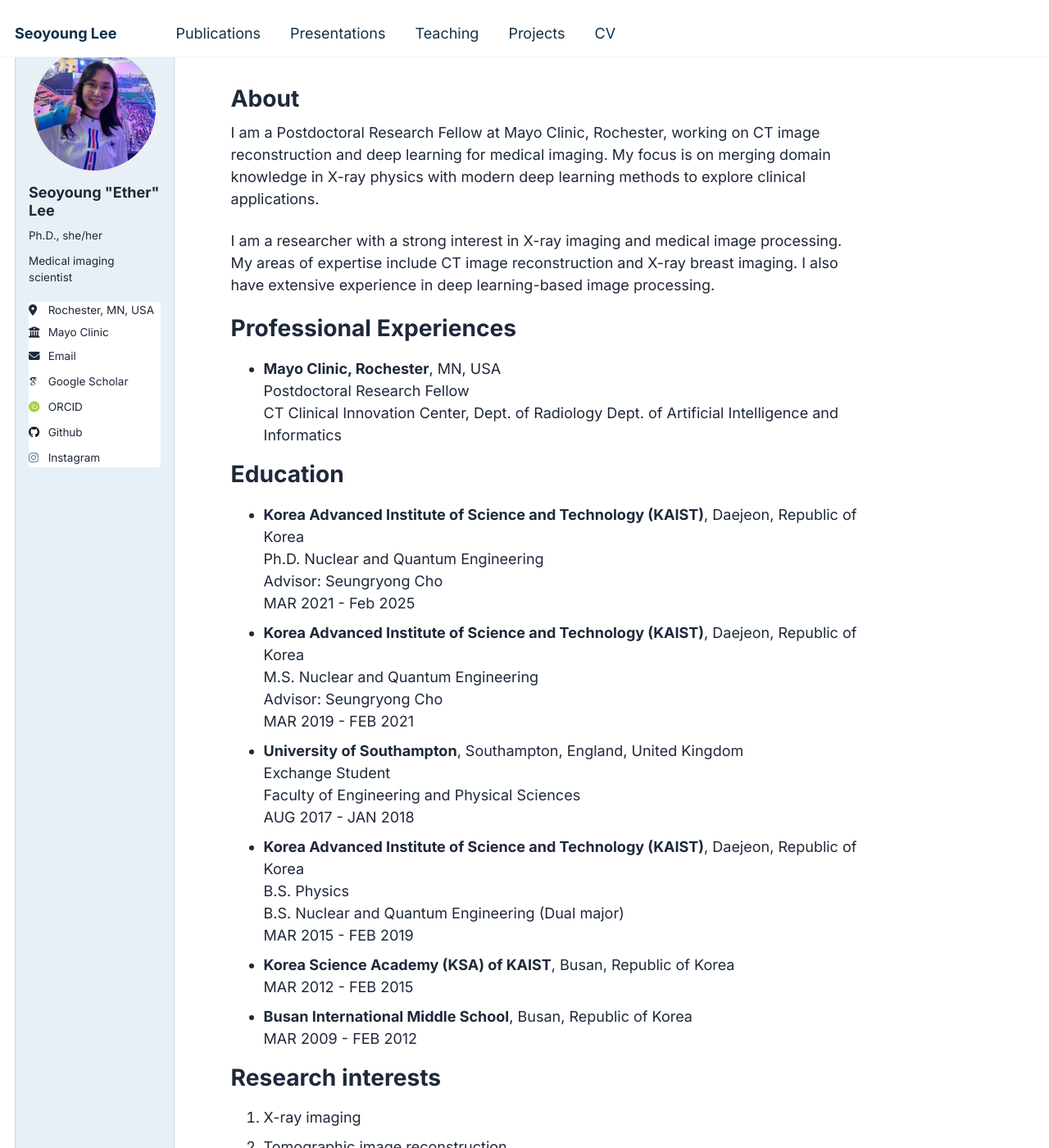
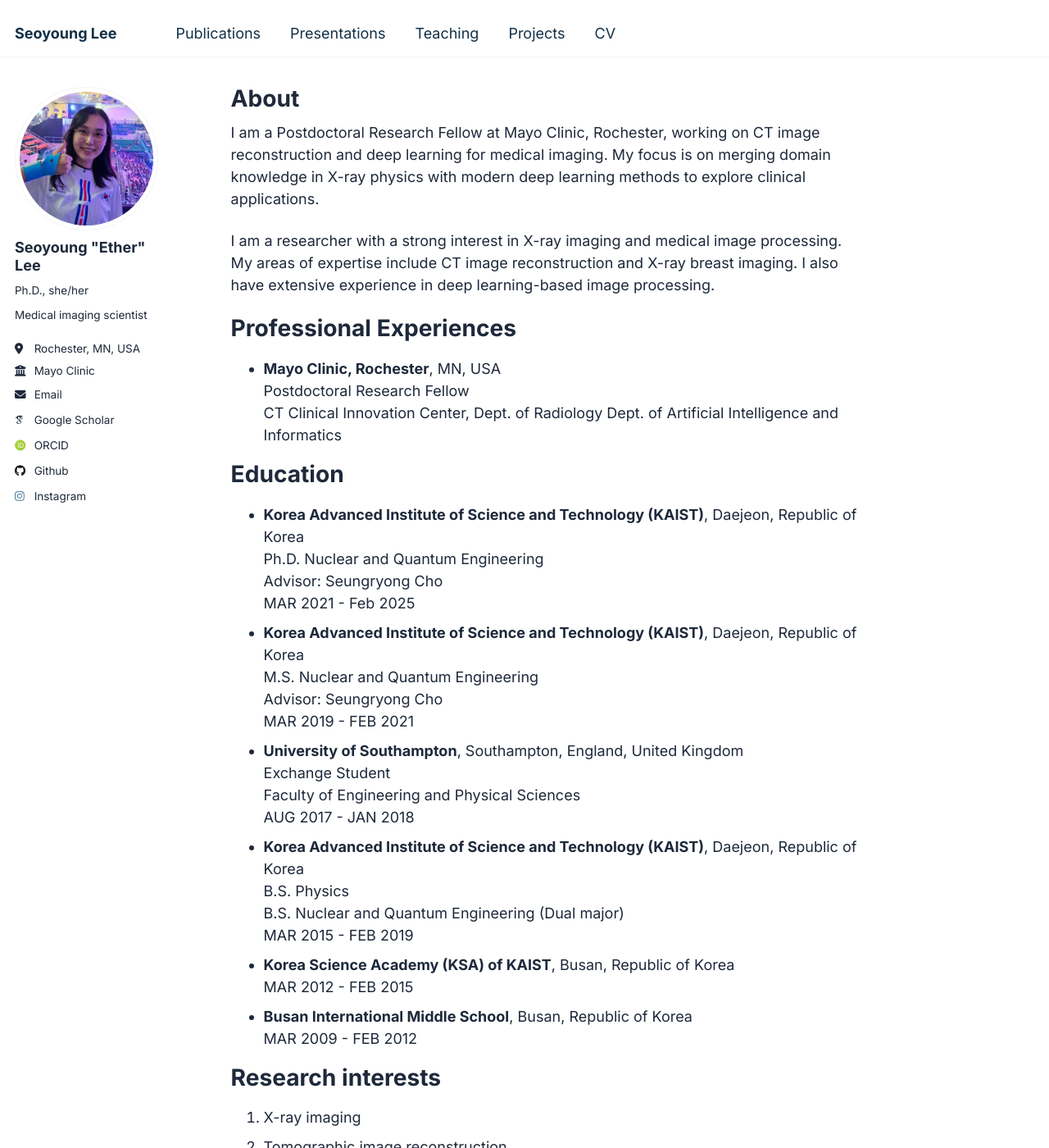
Before and after one commit to ether0/ether0.github.io, a Jekyll site: the page built from _pages/about.md, in a window 1280 px wide and 1400 px high. Shown: the whole window at 82% size. Built offline with Jekyll 4.4.1, drawn with Linux system fonts in a browser that asks for light colours; some web fonts are replaced.

Commit message:
Revert pastel sidebar background (squished author panel)

```diff
--- a/assets/css/main.scss
+++ b/assets/css/main.scss
@@ -40,15 +40,3 @@
 @import "vendor/font-awesome/brands";
 @import "vendor/magnific-popup/magnific-popup";
 @import "print";
-
-/* Pastel background for the left author/info panel only */
-.sidebar {
-  background-color: #e8f0f7;
-  border: 1px solid #c9d9e8;
-  border-radius: 16px;
-  padding: 16px;
-}
-
-.sidebar .author__urls {
-  background-color: #ffffff;
-}
```
